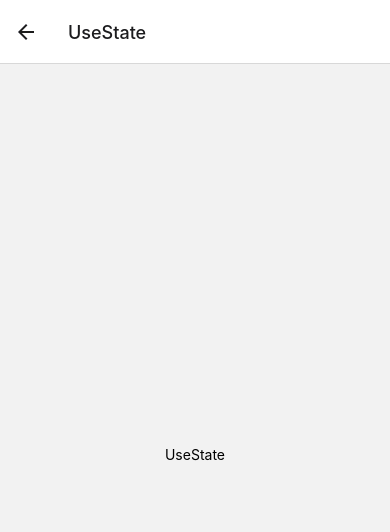
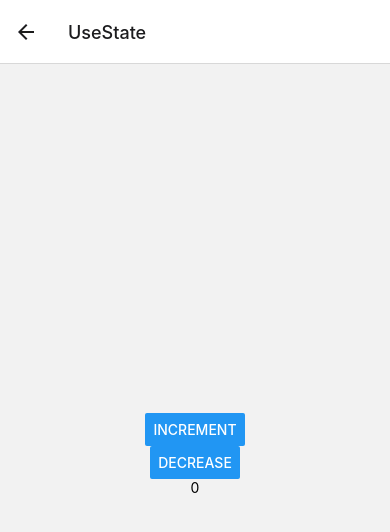
Before and after one commit to mauriciofullana/rn-hooks, a React Native app in the folder app/: screen /UseState in a window 390 px wide. Shown: the top 532 px of the page. Built offline with nearby package versions, Linux system fonts and the light colour scheme.

Commit message:
useState hook example added

```diff
--- a/app/screens/UseState.tsx
+++ b/app/screens/UseState.tsx
@@ -1,10 +1,23 @@
-import React, { FunctionComponent } from "react";
-import { View, Text, StyleSheet } from "react-native";
+import React, { FunctionComponent, useState } from "react";
+import { View, Text, StyleSheet, Button } from "react-native";
 
 const UseStateScreen: FunctionComponent = () => {
+  const [counter, setCounter] = useState<number>(0);
   return (
     <View style={styles.container}>
-      <Text>UseState</Text>
+      <Button
+        title="Increment"
+        onPress={() => {
+          setCounter(counter + 1);
+        }}
+      />
+      <Button
+        title="Decrease"
+        onPress={() => {
+          setCounter(counter - 1);
+        }}
+      />
+      <Text>{counter}</Text>
     </View>
   );
 };
```
